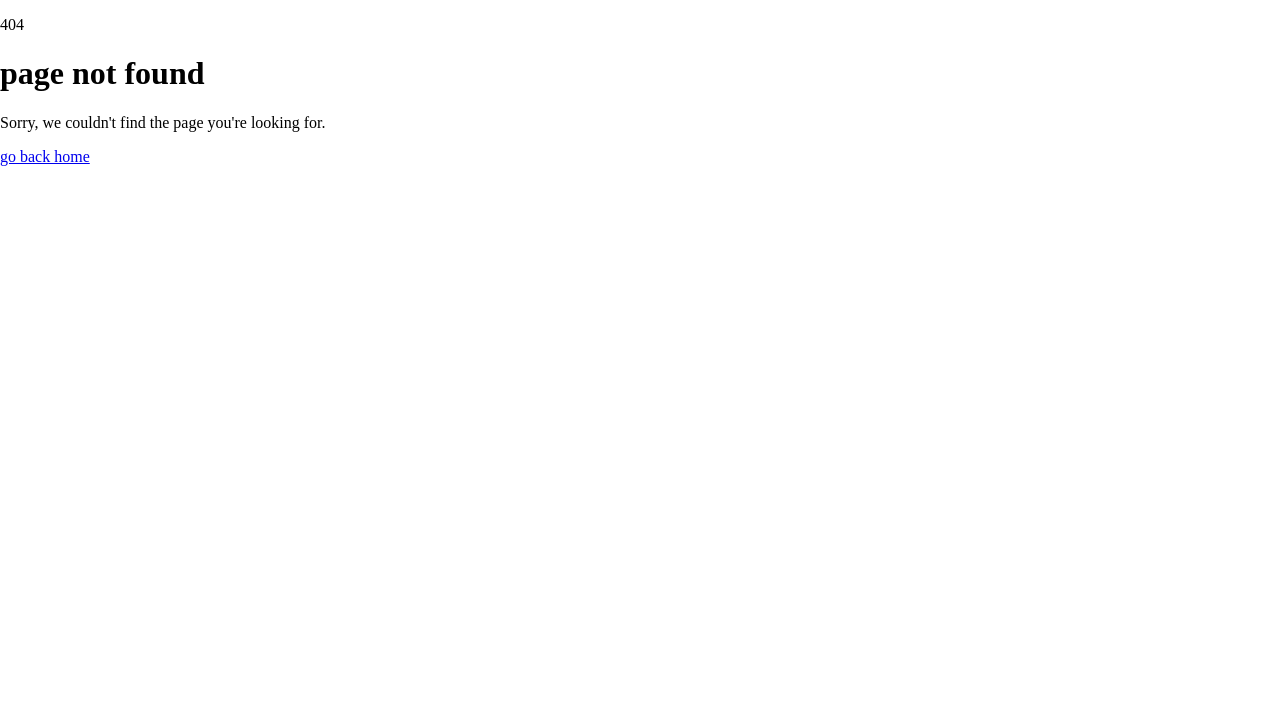
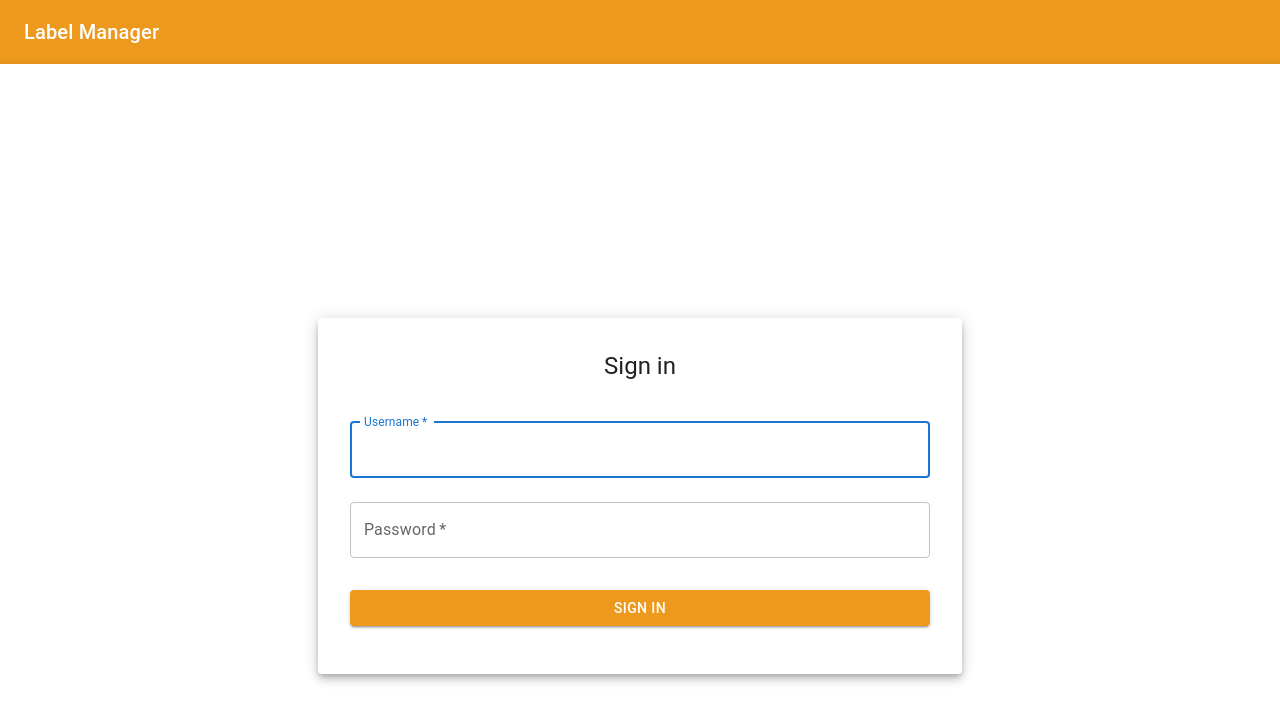
Before and after one commit to TTRDevs/label-manager, a React (Vite) app: page /login in a window 1280 px wide. Before the commit this address had no page. Shown: the top 722 px of the page. Built offline with nearby package versions, Linux system fonts and the light colour scheme.

Commit message:
login module

```diff
--- a/src/App.tsx
+++ b/src/App.tsx
@@ -2,13 +2,13 @@ import NavBar from './Core/AppNavBar/NavBar';
 import Container from '@mui/material/Container';
 import Paper from '@mui/material/Paper';
 import { Outlet } from "react-router-dom";
-import './AppStyles.css'; // Make sure to create or update this file
+import './AppStyles.css';
 
 export default function App() {
   return (
     <Container disableGutters maxWidth={false} className="mainContainer">
-      <NavBar/>
-      <Paper elevation={3} className="appContentContainer" square sx={{minHeight: '100vh', backgroundColor:  "white"}}>
+      <NavBar />
+      <Paper elevation={3} className="appContentContainer" square sx={{ minHeight: '100vh', backgroundColor: "white", m: 0, p: 0 }}>
         <Outlet />
       </Paper>
     </Container>
--- a/src/AppStyles.css
+++ b/src/AppStyles.css
@@ -1,6 +1,6 @@
-/* AppStyles.css */
-
-html, body, #root {
+html,
+body,
+#root {
   height: 100%;
   margin: 0;
   padding: 0;
@@ -14,7 +14,6 @@ html, body, #root {
 
 .appContentContainer {
   background-color: rgba(233, 231, 217, 0.864);
-    height: 100%;
   flex-grow: 1;
   display: flex;
   justify-content: center;
--- a/src/Core/AppNavBar/NavBar.tsx
+++ b/src/Core/AppNavBar/NavBar.tsx
@@ -2,17 +2,41 @@ import AppBar from '@mui/material/AppBar';
 import Toolbar from '@mui/material/Toolbar';
 import Typography from '@mui/material/Typography';
 import Button from '@mui/material/Button';
-
+import { useSelector, useDispatch } from 'react-redux';
+import { RootState } from '../Redux/store';
+import { logout } from '../Auth/authSlice';
+import { useNavigate, useLocation } from 'react-router-dom';
+import { Link as RouterLink } from 'react-router-dom';
 
 export default function NavBar() {
+  const isAuthenticated = useSelector((state: RootState) => state.auth.isAuthenticated);
+  const dispatch = useDispatch();
+  const navigate = useNavigate();
+  const location = useLocation();
+
+  const handleLogout = () => {
+    dispatch(logout());
+    navigate('/login');
+  };
+
+  const isLoginPage = location.pathname === '/login';
+
   return (
     <AppBar position="static" sx={{ width: "100%", backgroundColor: "#ec991d" }}>
-    <Toolbar>
-      <Typography variant="h6" sx={{ flexGrow: 1 }}>
-        Label Manager
-      </Typography>
-      <Button color="inherit">Login</Button>
-    </Toolbar>
-  </AppBar>
-  )
+      <Toolbar>
+        <Typography
+          variant="h6"
+          sx={{ flexGrow: 1, color: 'white', textDecoration: 'none' }}
+          component={RouterLink}
+          to="/home"
+        >
+          Label Manager
+        </Typography>
+        {/* Only show the logout button if the user is authenticated and not on the login page */}
+        {!isLoginPage && isAuthenticated && (
+          <Button color="inherit" onClick={handleLogout}>Logout</Button>
+        )}
+      </Toolbar>
+    </AppBar>
+  );
 }
--- a/src/Core/Auth/authSlice.ts
+++ b/src/Core/Auth/authSlice.ts
@@ -6,26 +6,44 @@ type AuthState = {
     loading: boolean;
     currentAppContext: AppContextType;
     error: string | null;
-  };
+    isAuthenticated: boolean;
+    userRole: 'admin' | 'guest' | null;
+};
 
 const initialState: AuthState = {
     loading: false,
     error: null,
     currentAppContext: null,
+    isAuthenticated: false,
+    userRole: null,
 };
-
 
 export const authSlice = createSlice({
     name: 'auth',
     initialState,
     reducers: {
         updateContext: (state, action) => {
-            // Update the user details in the Redux state
             if (state.currentAppContext && action.payload) {
                 state.currentAppContext = {
                     ...action.payload,
                 };
             }
+        },
+        login: (state, action) => {
+            const { username, password } = action.payload;
+            if (username === 'admin' && password === 'AdminPass123@') {
+                state.isAuthenticated = true;
+                state.userRole = 'admin';
+            } else if (username === 'guest' && password === 'guest123@') {
+                state.isAuthenticated = true;
+                state.userRole = 'guest';
+            } else {
+                state.error = 'Invalid credentials';
+            }
+        },
+        logout: (state) => {
+            state.isAuthenticated = false;
+            state.userRole = null;
         },
     },
     extraReducers: (builder) => {
@@ -34,6 +52,6 @@ export const authSlice = createSlice({
     },
 });
 
-export const { updateContext } = authSlice.actions;
+export const { updateContext, login, logout } = authSlice.actions;
 export default authSlice.reducer;
 export const selectCurrentAppContext = (state: RootState) => state.auth.currentAppContext;
--- a/src/Core/Context/AppContextProvider.tsx
+++ b/src/Core/Context/AppContextProvider.tsx
@@ -7,7 +7,6 @@ interface AppContextProviderProps {
     children: ReactNode;
 }
 
-// Define a new type for the context that includes both the appContext and setAppContext.
 export interface AppContextValue {
     appContext: AppContextType;
     setAppContext: Dispatch<SetStateAction<AppContextType>>;
@@ -25,7 +24,6 @@ export const AppContextProvider: React.FC<AppContextProviderProps> = ({ children
     }, [currentContext]);
 
     const handleSetAppContext: Dispatch<SetStateAction<AppContextType>> = (context) => {
-        // Check if context is a function and call it with the previous state if it is
         const value = context instanceof Function ? context(appContext) : context;
         dispatch(updateContext(value));
         setAppContext(value);
@@ -36,5 +34,3 @@ export const AppContextProvider: React.FC<AppContextProviderProps> = ({ children
         </AppContext.Provider>
     );
 };
-
-// Note: Ensure the updateContext action creator is properly typed to handle AppContextType as an argument.
--- a/src/Core/Context/appContext.tsx
+++ b/src/Core/Context/appContext.tsx
@@ -1,8 +1,5 @@
 import { createContext, useContext } from 'react';
 import { AppContextValue } from './AppContextProvider';
-
-
-
 
 export const AppContext = createContext<AppContextValue | undefined>(undefined);
 
--- a/src/Pages/AppPage/AppPage.tsx
+++ b/src/Pages/AppPage/AppPage.tsx
@@ -1,5 +1,4 @@
 import { Outlet } from "react-router-dom";
-
 
 export default function AppPage() {
   return (
--- a/src/Pages/LandingPage/LandingPageCardDisplay.tsx
+++ b/src/Pages/LandingPage/LandingPageCardDisplay.tsx
@@ -1,16 +1,11 @@
 import LandingPageIndividualCard from "./LandingPageIndividualCard";
-
+import Box from '@mui/material/Box';
 
 export default function LandingPageCardDisplay() {
     return (
-        <div style={{ flexDirection: "row", display: "flex" }}>
-            <div style={{ margin: "30px"}}>
-                <LandingPageIndividualCard name={'data-analysis'}/>
-            </div>
-
-            <div style={{ margin: "30px"}}>
-                <LandingPageIndividualCard name={'video-maker'} />
-            </div>
-        </div>
-    )
+        <Box sx={{ display: 'flex', flexDirection: 'row', gap: 4, justifyContent: 'center' }}>
+            <LandingPageIndividualCard name={'data-analysis'} />
+            <LandingPageIndividualCard name={'video-maker'} />
+        </Box>
+    );
 }
--- /dev/null
+++ b/src/Pages/LoginPage/LoginPage.tsx
@@ -0,0 +1,64 @@
+import React, { useState } from 'react';
+import { useNavigate } from 'react-router-dom';
+import { useDispatch } from 'react-redux';
+import { login } from '../../Core/Auth/authSlice';
+import { Container, Paper, TextField, Button, Typography, Box } from '@mui/material';
+
+export default function LoginPage() {
+    const [username, setUsername] = useState('');
+    const [password, setPassword] = useState('');
+    const dispatch = useDispatch();
+    const navigate = useNavigate();
+    const handleSubmit = (event: React.FormEvent) => {
+        event.preventDefault();
+        dispatch(login({ username, password }));
+        navigate('/home');
+    };
+
+    return (
+        <Container component="main" sx={{
+            height: '100vh',
+            display: 'flex',
+            flexDirection: 'column',
+            justifyContent: 'center',
+            alignItems: 'center'
+        }}>
+            <Paper elevation={6} sx={{ marginTop: 8, padding: 4, display: 'flex', flexDirection: 'column', alignItems: 'center' }}>
+                <Typography component="h1" variant="h5" sx={{ marginBottom: 2 }}>
+                    Sign in
+                </Typography>
+                <Box component="form" onSubmit={handleSubmit} sx={{ mt: 1 }}>
+                    <TextField
+                        margin="normal"
+                        required
+                        fullWidth
+                        label="Username"
+                        autoComplete="username"
+                        autoFocus
+                        value={username}
+                        onChange={(e) => setUsername(e.target.value)}
+                    />
+                    <TextField
+                        margin="normal"
+                        required
+                        fullWidth
+                        label="Password"
+                        type="password"
+                        autoComplete="current-password"
+                        value={password}
+                        onChange={(e) => setPassword(e.target.value)}
+                    />
+                    <Button
+                        type="submit"
+                        fullWidth
+                        variant="contained"
+                        style={{ backgroundColor: "#ec991d", color: "white" }}
+                        sx={{ mt: 3, mb: 2 }}
+                    >
+                        Sign In
+                    </Button>
+                </Box>
+            </Paper>
+        </Container>
+    );
+}
--- a/src/Routes/Router.tsx
+++ b/src/Routes/Router.tsx
@@ -5,6 +5,14 @@ import LandingPage from "../Pages/LandingPage/LandingPage";
 import AppPage from "../Pages/AppPage/AppPage";
 import MetabaseDashboards from "../App/DataAnalysis/MetabaseDashboards";
 import YouTubeManager from "../App/YoutubeManager/YouTubeManager";
+import { useSelector } from 'react-redux';
+import { RootState } from '../Core/Redux/store';
+import LoginPage from "../Pages/LoginPage/LoginPage";
+
+const ProtectedRoute = ({ children }: { children: JSX.Element }) => {
+  const isAuthenticated = useSelector((state: RootState) => state.auth.isAuthenticated);
+  return isAuthenticated ? children : <Navigate to="/login" replace />;
+};
 
 export const router = createBrowserRouter([
   {
@@ -12,18 +20,29 @@ export const router = createBrowserRouter([
     element: <App />,
     errorElement: <Error />,
     children: [
-      // Redirect from "/" to "/home"
       {
-        index: true, // This ensures it matches the "/" path exactly without any additional path
-        element: <Navigate to="/home" replace />,
+        index: true,
+        element: <Navigate to="/login" replace />,
+      },
+      {
+        path: 'login',
+        element: <LoginPage />,
       },
       {
         path: 'home',
-        element: <LandingPage />,
+        element: (
+          <ProtectedRoute>
+            <LandingPage />
+          </ProtectedRoute>
+        ),
       },
       {
         path: 'app',
-        element: <AppPage />,
+        element: (
+          <ProtectedRoute>
+            <AppPage />
+          </ProtectedRoute>
+        ),
         errorElement: <Error />,
         children: [
           {
```
Also changed, not shown: src/Core/AppNavBar/NavBar.css (+3 -5 lines). Lines whose indentation alone changed are shown as unchanged.
